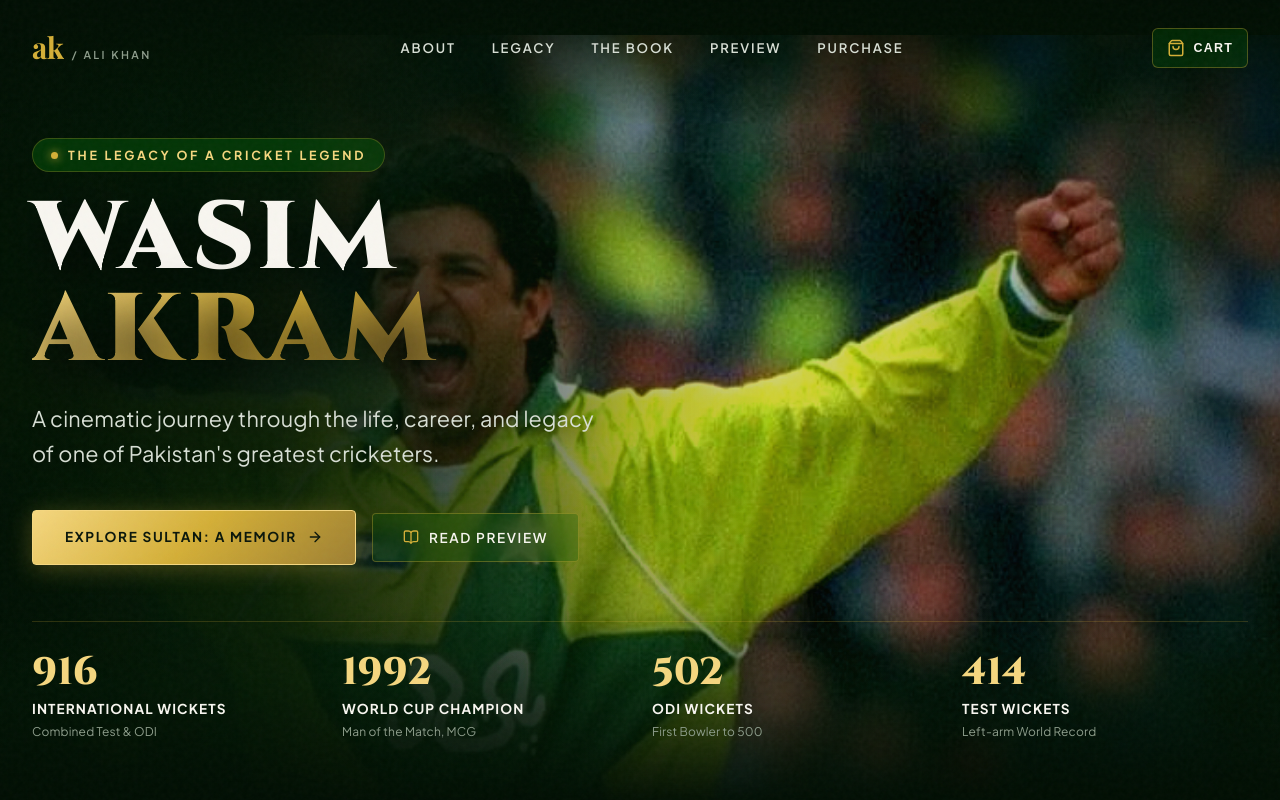
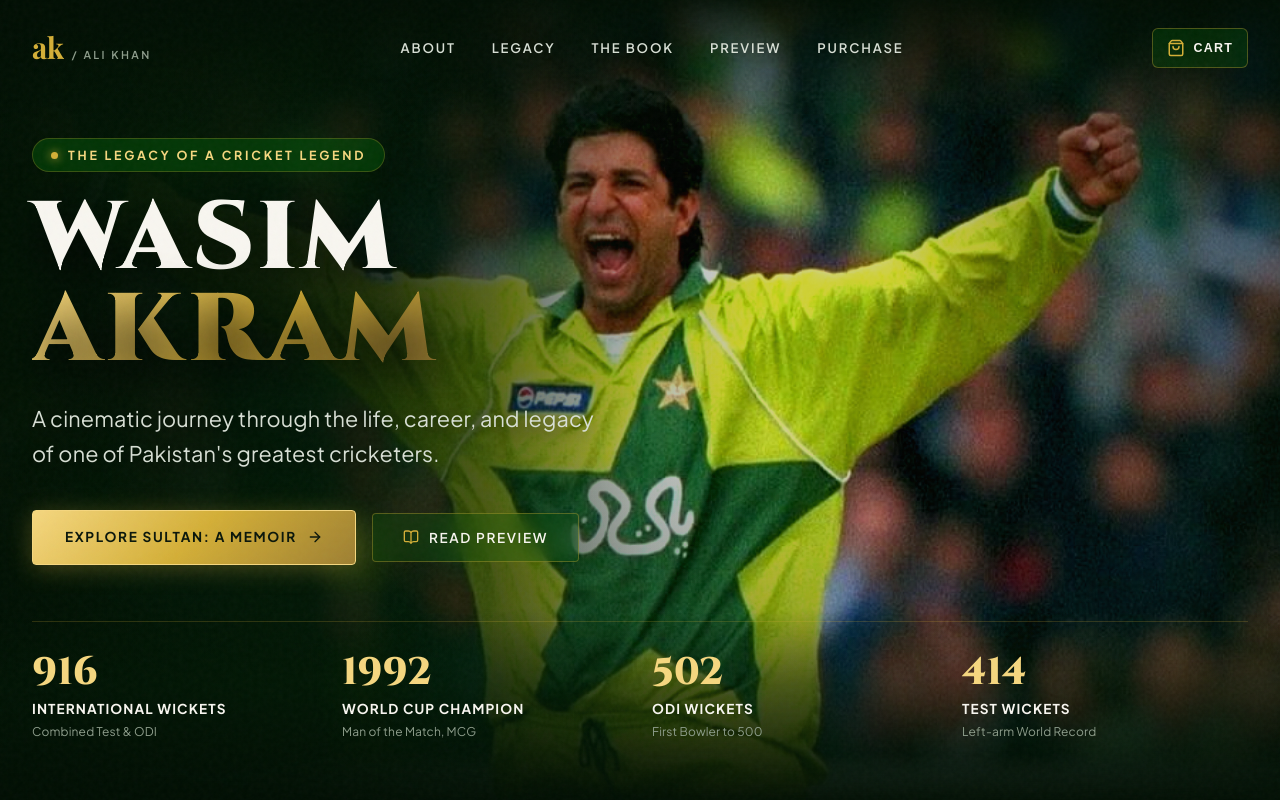
Before and after one commit to alikhan5610/SULTAN--A-MEMOIR, a React (Vite) app: page / in a window 1280 px wide. Shown: the top 800 px of the page. Built offline with nearby package versions, Linux system fonts and the light colour scheme; a web font is replaced by a local one.

Commit message:
Fix desktop and mobile Wasim Akram background

```diff
--- a/src/components/BackgroundLayer.jsx
+++ b/src/components/BackgroundLayer.jsx
@@ -50,15 +50,18 @@ export default function BackgroundLayer() {
       }
 
       // ── Write directly to the DOM — zero React re-renders, zero jank ──
-      // On mobile/tablet (≤1024px) the CSS handles translate3d(-50%, Y, 0)
-      // via the --wasim-translate-y custom property. We clear any stale
-      // inline transform so the CSS rule always wins on narrow viewports.
-      frame.style.setProperty('--wasim-translate-y', `${translateY}px`);
+      //
+      // DESKTOP (> 1024px): simple vertical translate, frame stays right-anchored.
+      // MOBILE (≤ 1024px):  we write the FULL translate3d(-50%, Y, 0) as an
+      //   inline style. This is the critical fix for mobile jitter — we do NOT
+      //   use a CSS custom property (--wasim-translate-y) because updating a
+      //   CSS variable triggers a style-recalculation in mobile browsers, which
+      //   breaks compositor-only rendering and causes the bounce/jitter effect.
+      //   Writing the complete transform inline hits only the compositor layer.
       if (window.innerWidth > 1024) {
         frame.style.transform = `translate3d(0, ${translateY}px, 0)`;
       } else {
-        // Let CSS handle centering — only the custom property drives parallax
-        frame.style.transform = '';
+        frame.style.transform = `translate3d(-50%, ${translateY}px, 0)`;
       }
       frame.style.opacity = opacity;
 
--- a/src/styles/cinematic.css
+++ b/src/styles/cinematic.css
@@ -16,21 +16,26 @@
   background-color: var(--pk-green-pitch-black);
 }
 
-/* Massive Persistent Wasim Akram Frame — Extends through the full scroll experience */
+/* Massive Persistent Wasim Akram Frame
+   DESKTOP (> 1024px): right-anchored so his full body is visible in the
+   right half of the viewport. right:-8vw bleeds the far edge off-screen
+   (no dead white gap). Width 120vw — large & cinematic, not over-cropped.
+   JS drives: transform:translate3d(0, Y, 0) for smooth vertical parallax.
+   MOBILE (≤1024px): overridden below — centred, JS drives full transform. */
 .wasim-stationary-frame {
   position: absolute;
-  top: 35px;
-  right: clamp(-400px, -12vw, -80px);
-  width: clamp(1700px, 155vw, 2500px);
+  top: 0;
+  right: -8vw;
+  left: auto;
+  width: clamp(900px, 120vw, 1600px);
   aspect-ratio: 1 / 1;
   pointer-events: none;
   z-index: 1;
   will-change: transform, opacity;
   backface-visibility: hidden;
   -webkit-backface-visibility: hidden;
-  transform-style: preserve-3d;
-  /* NO transition — opacity & transform are driven frame-by-frame via JS.
-     Any CSS transition here causes the elastic "to-and-fro" bounce. */
+  /* NO transition — JS drives transform/opacity frame-by-frame.
+     Any CSS transition causes the elastic bounce artefact. */
 }
 
 /* Massive Wasim Figure Image — Scaled far beyond viewport so user scrolls through body */
@@ -131,14 +136,17 @@
   z-index: 1;
 }
 
-/* Mobile & Tablet Responsive Adjustments for Massive Persistent Background */
+/* Tablet & Mobile (≤ 1024px) — centred, JS drives full transform inline
+   JS writes translate3d(-50%, Y, 0) directly each rAF tick.
+   No CSS custom-property middleman = no extra style-recalculation = no jitter. */
 @media (max-width: 1024px) {
   .wasim-stationary-frame {
     width: clamp(800px, 160vw, 1100px);
     right: auto;
     left: 50%;
     top: 30px;
-    transform: translate3d(-50%, var(--wasim-translate-y, 0px), 0) !important;
+    /* Pre-JS fallback — JS overwrites this inline on first scroll/mount */
+    transform: translate3d(-50%, 0px, 0);
   }
   .wasim-stationary-img {
     object-position: top center;
@@ -154,19 +162,18 @@
   }
 }
 
-/* Phone — bigger frame, stays centred, no horizontal bleed */
+/* Phone (≤ 767px) — larger frame so Wasim fills the screen cinematic-ally.
+   JS continues to write full translate3d(-50%, Y, 0) inline each rAF tick. */
 @media (max-width: 767px) {
   .wasim-stationary-frame {
-    width: 155vw !important;
-    min-width: 380px !important;
-    left: 50% !important;
-    top: -20px !important;
+    width: 155vw;
+    min-width: 380px;
+    left: 50%;
+    top: -20px;
   }
-  /* On phones, use a wider opaque core so Wasim reads bigger & bolder */
   .wasim-stationary-img {
     mask-image: radial-gradient(ellipse at 50% 40%, black 55%, rgba(0,0,0,0.75) 74%, rgba(0,0,0,0.28) 90%, transparent 100%);
     -webkit-mask-image: radial-gradient(ellipse at 50% 40%, black 55%, rgba(0,0,0,0.75) 74%, rgba(0,0,0,0.28) 90%, transparent 100%);
-    /* Slightly brighter on mobile so he pops on small screens */
     filter: contrast(1.2) saturate(1.25) brightness(1.02);
   }
 }
```
